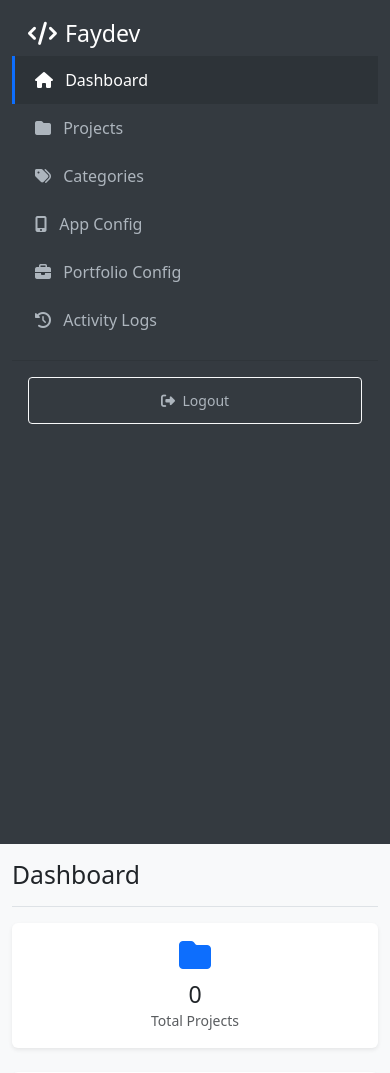
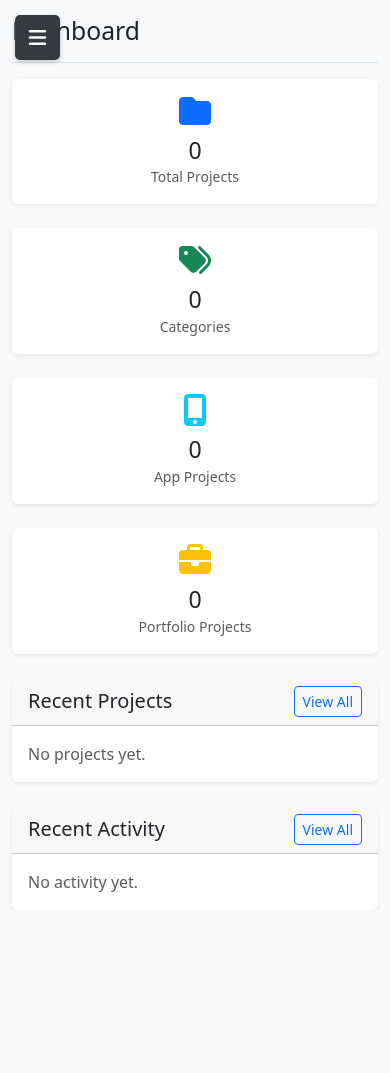
Before and after one commit to FAYnim/panel.faydev.my.id, a PHP site: page /faydev/index.php in a window 390 px wide. Shown: the top 1073 px of the page. After the commit the page ends 892 px from the top, so only its background shows below. Run offline with PHP 8.4, Linux system fonts and the light colour scheme; a user stored in the database is signed in; data that the repository does not hold is empty.

Commit message:
feat: sidebar v1

```diff
--- a/includes/header.php
+++ b/includes/header.php
@@ -23,12 +23,107 @@ $currentPage = basename($_SERVER['PHP_SELF'], '.php');
         .sortable-item { cursor: move; }
         .sortable-item:hover { background: #f8f9fa; }
         .toast-container { position: fixed; top: 20px; right: 20px; z-index: 9999; }
+
+        /* Hamburger Button */
+        #hamburger-btn {
+            position: fixed;
+            top: 15px;
+            left: 15px;
+            z-index: 1050;
+            background: #343a40;
+            border: none;
+            color: white;
+            width: 45px;
+            height: 45px;
+            border-radius: 5px;
+            display: flex;
+            align-items: center;
+            justify-content: center;
+            cursor: pointer;
+            box-shadow: 0 2px 5px rgba(0,0,0,0.2);
+        }
+        #hamburger-btn:hover {
+            background: #2d3338;
+        }
+
+        /* Sidebar Mobile Styles */
+        @media (max-width: 767.98px) {
+            .sidebar {
+                position: fixed;
+                top: 0;
+                left: -100%;
+                width: 280px;
+                z-index: 1040;
+                transition: left 0.3s ease-in-out;
+                box-shadow: 2px 0 10px rgba(0,0,0,0.3);
+            }
+            .sidebar.show {
+                left: 0;
+            }
+            .main-content {
+                margin-left: 0 !important;
+            }
+        }
+
+        /* Backdrop */
+        .sidebar-backdrop {
+            position: fixed;
+            top: 0;
+            left: 0;
+            width: 100%;
+            height: 100%;
+            background: rgba(0, 0, 0, 0.5);
+            z-index: 1030;
+            display: none;
+            opacity: 0;
+            transition: opacity 0.3s ease-in-out;
+        }
+        .sidebar-backdrop.show {
+            display: block;
+            opacity: 1;
+        }
+
+        /* Close button in sidebar */
+        .sidebar-close-btn {
+            position: absolute;
+            top: 15px;
+            right: 15px;
+            background: transparent;
+            border: none;
+            color: white;
+            font-size: 24px;
+            cursor: pointer;
+            padding: 5px 10px;
+            line-height: 1;
+        }
+        .sidebar-close-btn:hover {
+            color: #0d6efd;
+        }
+
+        @media (min-width: 768px) {
+            #hamburger-btn {
+                display: none;
+            }
+        }
     </style>
 </head>
 <body>
+    <!-- Hamburger Button for Mobile -->
+    <button id="hamburger-btn" class="d-md-none" aria-label="Toggle Sidebar">
+        <i class="fas fa-bars fa-lg"></i>
+    </button>
+
+    <!-- Sidebar Backdrop -->
+    <div class="sidebar-backdrop" id="sidebar-backdrop"></div>
+
     <div class="container-fluid">
         <div class="row">
-            <nav class="col-md-3 col-lg-2 d-md-block sidebar collapse show">
+            <nav id="sidebar" class="col-md-3 col-lg-2 d-md-block sidebar">
+                <!-- Close Button for Mobile -->
+                <button class="sidebar-close-btn d-md-none" id="sidebar-close-btn" aria-label="Close Sidebar">
+                    <i class="fas fa-times"></i>
+                </button>
+
                 <div class="position-sticky pt-3">
                     <div class="px-3 mt-1 text-white">
                         <h3><i class="fas fa-code me-2"></i>Faydev</h3>
```
Also changed, not shown: includes/footer.php (+59 -0 lines).
